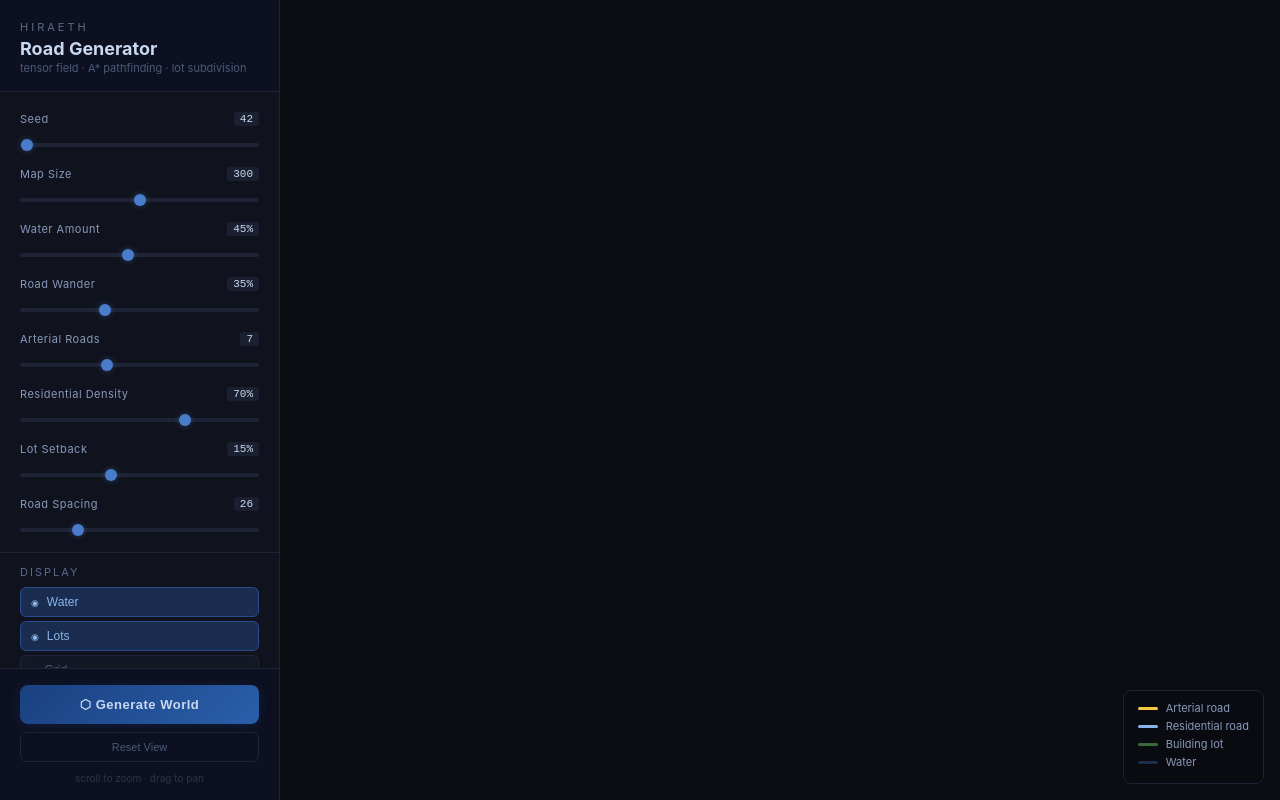
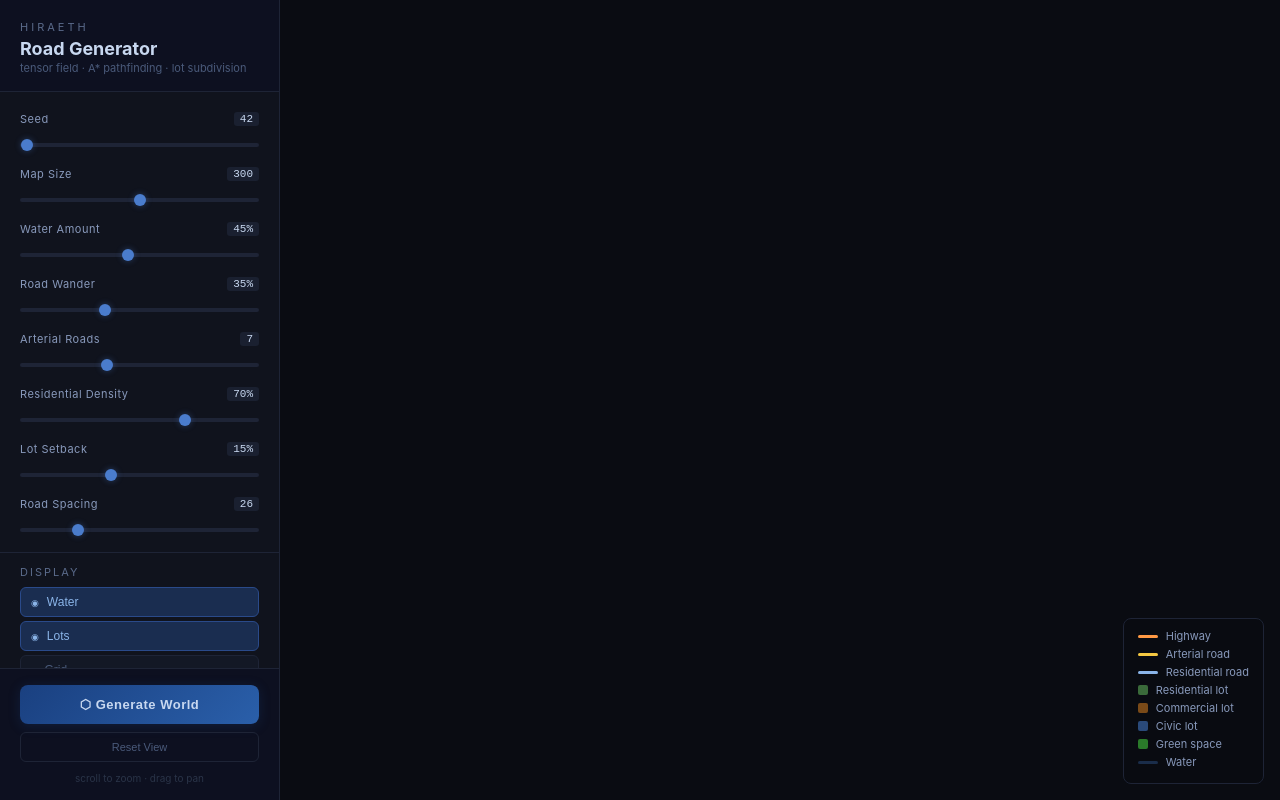
Before and after one commit to HammerOfSteel/hiraeth, a React (Vite) app in the folder poc/road-gen/: page / in a window 1280 px wide. Built offline with nearby package versions, Linux system fonts and the light colour scheme.

Commit message:
fix(road-gen): guaranteed connectivity — arterials from highway + DSU post-process connector

```diff
--- a/poc/road-gen/src/App.tsx
+++ b/poc/road-gen/src/App.tsx
@@ -264,13 +264,22 @@ export default function App() {
           borderRadius: 8, padding: '10px 14px', backdropFilter: 'blur(8px)',
         }}>
           {[
-            { color: '#f5c842', label: 'Arterial road' },
-            { color: '#8ab4e8', label: 'Residential road' },
-            { color: '#3a6a3a', label: 'Building lot' },
-            { color: '#1a2d4a', label: 'Water' },
+            { color: '#ff9944', label: 'Highway',          shape: 'road' },
+            { color: '#f5c842', label: 'Arterial road',    shape: 'road' },
+            { color: '#8ab4e8', label: 'Residential road', shape: 'road' },
+            { color: '#3a6a3a', label: 'Residential lot',  shape: 'lot' },
+            { color: '#7a4a18', label: 'Commercial lot',   shape: 'lot' },
+            { color: '#2a4a7a', label: 'Civic lot',        shape: 'lot' },
+            { color: '#2a7a2a', label: 'Green space',      shape: 'lot' },
+            { color: '#1a2d4a', label: 'Water',            shape: 'road' },
           ].map(l => (
             <div key={l.label} style={{ display: 'flex', alignItems: 'center', gap: 8, marginBottom: 4, fontSize: 11 }}>
-              <div style={{ width: 20, height: 3, background: l.color, borderRadius: 2 }} />
+              <div style={{
+                width: l.shape === 'lot' ? 10 : 20,
+                height: l.shape === 'lot' ? 10 : 3,
+                background: l.color,
+                borderRadius: l.shape === 'lot' ? 2 : 2,
+              }} />
               <span style={{ color: '#8899bb' }}>{l.label}</span>
             </div>
           ))}
--- a/poc/road-gen/src/gen/generator.ts
+++ b/poc/road-gen/src/gen/generator.ts
@@ -7,7 +7,8 @@
  */
 
 import { seededRng, v2, buildTensorField } from './math'
-import type { Vec2, Segment, Lot, Bridge, RiverPath, GeneratedWorld, GenParams } from './types'
+import { astar } from './astar'
+import type { Vec2, Segment, Lot, LotType, Bridge, RiverPath, GeneratedWorld, GenParams } from './types'
 
 // ─── Constants ────────────────────────────────────────────────────────────────
 const ROAD_SNAP_DIST  = 16   // snap to nearby road endpoint
@@ -19,6 +20,13 @@ function worldToGrid(v: Vec2, mapSize: number): { col: number; row: number } {
   return {
     col: Math.max(0, Math.min(ASTAR_GRID-1, Math.round((v.x/mapSize+0.5)*(ASTAR_GRID-1)))),
     row: Math.max(0, Math.min(ASTAR_GRID-1, Math.round((v.y/mapSize+0.5)*(ASTAR_GRID-1)))),
+  }
+}
+
+function gridToWorld(col: number, row: number, mapSize: number): Vec2 {
+  return {
+    x: (col/(ASTAR_GRID-1) - 0.5) * mapSize,
+    y: (row/(ASTAR_GRID-1) - 0.5) * mapSize,
   }
 }
 
@@ -174,7 +182,96 @@ function traceRoad(
   return pts
 }
 
-function polylineToSegments(pts: Vec2[], type: 'arterial' | 'residential'): Segment[] {
+// ─── Union-Find for connectivity repair ───────────────────────────────────────
+class UnionFind {
+  private p: number[]
+  private rank: number[]
+  constructor(n: number) {
+    this.p    = Array.from({ length: n }, (_, i) => i)
+    this.rank = new Array(n).fill(0)
+  }
+  find(x: number): number {
+    if (this.p[x] !== x) this.p[x] = this.find(this.p[x])
+    return this.p[x]
+  }
+  union(x: number, y: number): void {
+    const px = this.find(x), py = this.find(y)
+    if (px === py) return
+    if (this.rank[px] < this.rank[py]) this.p[px] = py
+    else if (this.rank[px] > this.rank[py]) this.p[py] = px
+    else { this.p[py] = px; this.rank[px]++ }
+  }
+}
+
+/**
+ * Post-process connectivity repair.
+ * Finds segments not reachable from the highway and stitches them back
+ * with a short organic connector road.  Up to 5 orphaned components bridged.
+ */
+function ensureConnectivity(segments: Segment[], mapSize: number, rng: () => number): Segment[] {
+  if (segments.length === 0) return []
+  const hwSeg = segments.find(s => s.type === 'highway')
+  if (!hwSeg) return []
+
+  const SNAP = 8
+  const keyToId = new Map<string, number>()
+  const nodePos: Vec2[] = []
+
+  const getNode = (v: Vec2): number => {
+    const k = `${Math.round(v.x/SNAP)},${Math.round(v.y/SNAP)}`
+    if (!keyToId.has(k)) { keyToId.set(k, nodePos.length); nodePos.push(v) }
+    return keyToId.get(k)!
+  }
+
+  const buildUF = (allSegs: Segment[]) => {
+    for (const s of allSegs) { getNode(s.a); getNode(s.b) }
+    const uf = new UnionFind(nodePos.length)
+    for (const s of allSegs) uf.union(getNode(s.a), getNode(s.b))
+    return uf
+  }
+
+  const added: Segment[] = []
+
+  for (let pass = 0; pass < 6; pass++) {
+    const allSegs = [...segments, ...added]
+    const uf      = buildUF(allSegs)
+    const hwRoot  = uf.find(getNode(hwSeg.a))
+
+    // Find the orphan endpoint closest to any connected segment
+    let bestDist    = Infinity
+    let orphanPt:  Vec2 | null = null
+    let targetPt:  Vec2 | null = null
+
+    for (const seg of allSegs) {
+      if (uf.find(getNode(seg.a)) === hwRoot) continue     // already connected
+      for (const ep of [seg.a, seg.b]) {
+        for (const cSeg of allSegs) {
+          if (uf.find(getNode(cSeg.a)) !== hwRoot) continue // skip disconnected
+          const { pt, dist } = nearestOnSegment(ep, cSeg.a, cSeg.b)
+          if (dist < bestDist) { bestDist = dist; orphanPt = ep; targetPt = pt }
+        }
+      }
+    }
+
+    if (!orphanPt || !targetPt || bestDist > mapSize * 0.8) break
+
+    // Organic connector: add a noisy midpoint for longer bridges
+    if (bestDist > 20) {
+      const mid: Vec2 = {
+        x: (orphanPt.x + targetPt.x) / 2 + (rng()-0.5) * bestDist * 0.28,
+        y: (orphanPt.y + targetPt.y) / 2 + (rng()-0.5) * bestDist * 0.28,
+      }
+      added.push({ a: orphanPt, b: mid, type: 'arterial' })
+      added.push({ a: mid, b: targetPt, type: 'arterial' })
+    } else {
+      added.push({ a: orphanPt, b: targetPt, type: 'arterial' })
+    }
+  }
+
+  return added
+}
+
+function polylineToSegments(pts: Vec2[], type: Segment['type']): Segment[] {
   const segs: Segment[] = []
   for (let i = 0; i < pts.length - 1; i++) {
     if (v2.dist(pts[i], pts[i+1]) >= MIN_SEG_LEN) {
@@ -201,10 +298,12 @@ function generateRoadLots(
   lotShrink: number,
 ): Lot[] {
   const lots: Lot[] = []
-  const isArterial     = seg.type === 'arterial'
-  const spacing        = isArterial ? 14 : 11
-  const depth          = isArterial ? 18 : 13
-  const roadHalfWidth  = isArterial ? 5  : 3.5
+  // Highways generate wider lots (shops/commercial strips) on both sides
+  const isHighway      = seg.type === 'highway'
+  const isArterial     = seg.type === 'arterial' || isHighway
+  const spacing        = isHighway ? 16 : isArterial ? 14 : 11
+  const depth          = isHighway ? 20 : isArterial ? 18 : 13
+  const roadHalfWidth  = isHighway ? 7  : isArterial ? 5  : 3.5
 
   const dir  = v2.norm(v2.sub(seg.b, seg.a))
   const perp = v2.perp(dir)
@@ -232,10 +331,42 @@ function generateRoadLots(
         v2.add(outer, v2.scale(dir,  hw)),
         v2.add(outer, v2.scale(dir, -hw)),
       ]
-      lots.push({ polygon: shrinkPolygon(poly, lotShrink), blockId: -1 })
+      lots.push({ polygon: shrinkPolygon(poly, lotShrink), blockId: -1, type: 'residential' })
     }
   }
   return lots
+}
+
+// ─── Lot type classification via influence ────────────────────────────────────
+function classifyLot(
+  c: Vec2,
+  segments: Segment[],
+  mapSize: number,
+  rng: () => number,
+): LotType {
+  let minHighwayDist   = Infinity
+  let minArterialDist  = Infinity  // highway or arterial
+  let minAnyRoadDist   = Infinity
+
+  for (const seg of segments) {
+    const { dist } = nearestOnSegment(c, seg.a, seg.b)
+    if (dist < minAnyRoadDist) minAnyRoadDist = dist
+    if (seg.type === 'highway' && dist < minHighwayDist) minHighwayDist = dist
+    if ((seg.type === 'highway' || seg.type === 'arterial') && dist < minArterialDist) minArterialDist = dist
+  }
+
+  const distFromCenter = Math.sqrt(c.x*c.x + c.y*c.y) / mapSize
+
+  // Civic: moderate distance from center, on major road
+  if (distFromCenter < 0.18 && minArterialDist < 12 && rng() < 0.12) return 'civic'
+  // Highway strip → strongly commercial
+  if (minHighwayDist < 22 && rng() < 0.7) return 'commercial'
+  // Arterial frontage → mostly commercial
+  if (minArterialDist < 10 && rng() < 0.45) return 'commercial'
+  // Back lots away from all roads → green space / park
+  if (minAnyRoadDist > 22 && rng() < 0.4) return 'green'
+  // Default: residential
+  return 'residential'
 }
 
 // ─── Main generation ─────────────────────────────────────────────────────────
@@ -260,7 +391,31 @@ export function generateWorld(params: GenParams): GeneratedWorld {
 
   const segments: Segment[] = []
 
-  // 3. Two spine roads through the centre (always present)
+  // 3. Highway — A* from one map edge to the opposite, routing around water.
+  //    This is the "main road" that connects the settlement to the outside world.
+  {
+    // Pick two opposing edge midpoints with slight random offset
+    const axis = rng() < 0.5 ? 'h' : 'v'  // horizontal or vertical highway
+    const offset = (rng() - 0.5) * ms * 0.35
+    const entryPt: Vec2 = axis === 'h'
+      ? { x: -half, y: offset }
+      : { x: offset, y: -half }
+    const exitPt: Vec2  = axis === 'h'
+      ? { x:  half, y: offset + (rng()-0.5)*ms*0.25 }
+      : { x: offset + (rng()-0.5)*ms*0.25, y: half }
+
+    // Lower highway cost map (roads prefer to go along existing low-cost paths)
+    const hwPath = astar(
+      entryPt, exitPt,
+      costMap, ms,
+      (v) => worldToGrid(v, ms),
+      (c, r) => gridToWorld(c, r, ms),
+      ASTAR_GRID,
+    )
+    segments.push(...polylineToSegments(hwPath, 'highway'))
+  }
+
+  // 4. Spine roads through the centre
   const spineAngle = field.sample(0, 0)
   for (const dir of [spineAngle, spineAngle + Math.PI * 0.5]) {
     const from: Vec2 = {
@@ -271,23 +426,31 @@ export function generateWorld(params: GenParams): GeneratedWorld {
     segments.push(...polylineToSegments(pts, 'arterial'))
   }
 
-  // 4. Arterial roads — radiate inward from perimeter
+  // 5. Arterial roads — branch FROM the highway (Reverse Growing: mathematically
+  //    impossible to be orphaned because every arterial STARTS on the highway).
+  //    Alternating sides + organic angle noise creates a natural "fishbone" layout
+  //    typical of British A-road settlements.
+  {
+    const hwSegs = segments.filter(s => s.type === 'highway')
     for (let i = 0; i < params.arterialCount; i++) {
-    const angle  = (i / params.arterialCount) * Math.PI * 2
-    const dist   = half * (0.65 + rng() * 0.25)
-    const start: Vec2 = { x: Math.cos(angle) * dist, y: Math.sin(angle) * dist }
-    const toward = Math.atan2(-start.y, -start.x) + (rng()-0.5) * 0.5
-
+      if (hwSegs.length === 0) break
+      const hwSeg = hwSegs[Math.floor(rng() * hwSegs.length)]
+      const origin = v2.lerp(hwSeg.a, hwSeg.b, rng())
+      const hwAngle = Math.atan2(hwSeg.b.y - hwSeg.a.y, hwSeg.b.x - hwSeg.a.x)
+      // Alternate sides, add ±37° organic noise
+      const side = i % 2 === 0 ? 1 : -1
+      const toward = hwAngle + Math.PI * 0.5 * side + (rng()-0.5) * 0.65
       const pts = traceRoad(
-      start, toward,
+        origin, toward,
         params.majorSpacing * 0.42,
         Math.floor(ms / (params.majorSpacing * 0.42)) + 6,
         costMap, ms, field, segments, rng, 0.07, 'arterial',
       )
       segments.push(...polylineToSegments(pts, 'arterial'))
     }
+  }
 
-  // 5. Residential roads — branch perpendicular off arterials
+  // 6. Residential roads — branch perpendicular off arterials
   const artSegs  = segments.filter(s => s.type === 'arterial')
   const resCount = Math.floor(params.arterialCount * 3 * params.residentialDensity)
 
@@ -313,7 +476,12 @@ export function generateWorld(params: GenParams): GeneratedWorld {
     segments.push(...polylineToSegments(pts, 'residential'))
   }
 
-  // 6. Lots alongside every road segment — with occupancy-grid overlap prevention
+  // 7. Connectivity repair — Union-Find post-process.
+  //    Any component not reachable from the highway gets a short connector road.
+  //    Safety net for spine roads or any edge-case orphans.
+  segments.push(...ensureConnectivity(segments, ms, rng))
+
+  // 8. Lots alongside every road segment — with occupancy-grid overlap prevention
   const lots: Lot[] = []
   const CELL = 5  // world units per occupancy cell
   const occupied = new Set<string>()
@@ -340,7 +508,13 @@ export function generateWorld(params: GenParams): GeneratedWorld {
     }
   }
 
-  // 7. Detect bridge crossings (road segments that pass through water)
+  // 8b. Classify each lot by influence map (commercial/civic/green/residential)
+  for (const lot of lots) {
+    const c = centroid(lot.polygon)
+    lot.type = classifyLot(c, segments, ms, rng)
+  }
+
+  // 9. Detect bridge crossings (road segments that pass through water)
   const bridges: Bridge[] = []
   const BRIDGE_STEPS = 20
   for (const seg of segments) {
--- a/poc/road-gen/src/ui/renderer.ts
+++ b/poc/road-gen/src/ui/renderer.ts
@@ -6,10 +6,14 @@ const COLORS = {
   ground:       '#1a1e28',
   waterFill:    '#1a2d4a',
   waterEdge:    '#1e4060',
+  highway:      '#ff9944',
   arterial:     '#f5c842',
   residential:  '#8ab4e8',
-  lotFill:      '#1e3020',
-  lotEdge:      '#3a6a3a',
+  // Lot types
+  lotRes:       { fill: '#1e3020', edge: '#3a6a3a' },
+  lotCommercial:{ fill: '#2a1a08', edge: '#7a4a18' },
+  lotCivic:     { fill: '#0e1e32', edge: '#2a4a7a' },
+  lotGreen:     { fill: '#0e2a0e', edge: '#2a7a2a' },
   grid:         '#ffffff08',
 }
 
@@ -131,6 +135,10 @@ export function renderWorld(
   if (opts.showLots) {
     for (const lot of world.lots) {
       if (lot.polygon.length < 3) continue
+      const palette = lot.type === 'commercial' ? COLORS.lotCommercial
+                    : lot.type === 'civic'      ? COLORS.lotCivic
+                    : lot.type === 'green'      ? COLORS.lotGreen
+                    : COLORS.lotRes
       ctx.beginPath()
       const [sx0, sy0] = toScreen(lot.polygon[0].x, lot.polygon[0].y)
       ctx.moveTo(sx0, sy0)
@@ -139,21 +147,22 @@ export function renderWorld(
         ctx.lineTo(sx, sy)
       }
       ctx.closePath()
-      ctx.fillStyle   = COLORS.lotFill
+      ctx.fillStyle   = palette.fill
       ctx.fill()
-      ctx.strokeStyle = COLORS.lotEdge
+      ctx.strokeStyle = palette.edge
       ctx.lineWidth   = 0.5
       ctx.stroke()
     }
   }
 
-  // ── Roads — casing then fill ─────────────────────────────────────────────
+  // ── Roads — casing then fill (highway > arterial > residential)
   for (const seg of world.segments) {
     const [ax, ay] = toScreen(seg.a.x, seg.a.y)
     const [bx, by] = toScreen(seg.b.x, seg.b.y)
     ctx.beginPath(); ctx.moveTo(ax, ay); ctx.lineTo(bx, by)
     ctx.strokeStyle = '#00000070'
-    ctx.lineWidth   = seg.type === 'arterial' ? scale * 6.5 : scale * 3.8
+    ctx.lineWidth   = seg.type === 'highway'   ? scale * 9
+                    : seg.type === 'arterial'  ? scale * 6.5 : scale * 3.8
     ctx.lineCap     = 'round'
     ctx.stroke()
   }
@@ -161,10 +170,23 @@ export function renderWorld(
     const [ax, ay] = toScreen(seg.a.x, seg.a.y)
     const [bx, by] = toScreen(seg.b.x, seg.b.y)
     ctx.beginPath(); ctx.moveTo(ax, ay); ctx.lineTo(bx, by)
-    ctx.strokeStyle = seg.type === 'arterial' ? COLORS.arterial : COLORS.residential
-    ctx.lineWidth   = seg.type === 'arterial' ? scale * 4.5 : scale * 2.2
+    ctx.strokeStyle = seg.type === 'highway'  ? COLORS.highway
+                    : seg.type === 'arterial' ? COLORS.arterial : COLORS.residential
+    ctx.lineWidth   = seg.type === 'highway'  ? scale * 6.5
+                    : seg.type === 'arterial' ? scale * 4.5  : scale * 2.2
     ctx.lineCap     = 'round'
     ctx.stroke()
+  }
+  // Centre line on highway
+  for (const seg of world.segments.filter(s => s.type === 'highway')) {
+    const [ax, ay] = toScreen(seg.a.x, seg.a.y)
+    const [bx, by] = toScreen(seg.b.x, seg.b.y)
+    ctx.beginPath(); ctx.moveTo(ax, ay); ctx.lineTo(bx, by)
+    ctx.strokeStyle = '#ffffff40'
+    ctx.lineWidth   = 1
+    ctx.setLineDash([scale * 4, scale * 3])
+    ctx.stroke()
+    ctx.setLineDash([])
   }
 
   // ── Bridges — drawn on top of roads and rivers ───────────────────────────
@@ -172,7 +194,7 @@ export function renderWorld(
     const [ax, ay] = toScreen(bridge.a.x, bridge.a.y)
     const [bx, by] = toScreen(bridge.b.x, bridge.b.y)
     const isArterial = bridge.type === 'arterial'
-    const halfW = scale * (isArterial ? 3.5 : 2.2)
+    const halfW = scale * (bridge.type === 'highway' ? 5 : isArterial ? 3.5 : 2.2)
 
     // Direction perpendicular to bridge for deck width
     const len = Math.sqrt((bx-ax)**2 + (by-ay)**2) || 1
@@ -194,8 +216,9 @@ export function renderWorld(
 
     // Road surface on bridge
     ctx.beginPath(); ctx.moveTo(ax-ex, ay-ey); ctx.lineTo(bx+ex, by+ey)
-    ctx.strokeStyle = isArterial ? COLORS.arterial : COLORS.residential
-    ctx.lineWidth   = isArterial ? scale * 4.5 : scale * 2.2
+    ctx.strokeStyle = bridge.type === 'highway'  ? COLORS.highway
+                    : isArterial                 ? COLORS.arterial : COLORS.residential
+    ctx.lineWidth   = bridge.type === 'highway' ? scale * 6.5 : isArterial ? scale * 4.5 : scale * 2.2
     ctx.lineCap     = 'butt'
     ctx.stroke()
 
@@ -217,11 +240,21 @@ export function renderWorld(
   ctx.fillStyle = '#ff6b6b'; ctx.fill()
 
   // ── Stats overlay ───────────────────────────────────────────────────────────
+  const hw   = world.segments.filter(s=>s.type==='highway').length
+  const art  = world.segments.filter(s=>s.type==='arterial').length
+  const res  = world.segments.filter(s=>s.type==='residential').length
+  const lRes = world.lots.filter(l=>l.type==='residential').length
+  const lCom = world.lots.filter(l=>l.type==='commercial').length
+  const lCiv = world.lots.filter(l=>l.type==='civic').length
+  const lGrn = world.lots.filter(l=>l.type==='green').length
   ctx.fillStyle = 'rgba(0,0,0,0.6)'
-  ctx.fillRect(8, 8, 200, 60)
+  ctx.fillRect(8, 8, 210, 100)
   ctx.fillStyle = '#ffffff99'
   ctx.font = '11px monospace'
-  ctx.fillText(`segments: ${world.segments.length}`, 16, 26)
-  ctx.fillText(`arterial: ${world.segments.filter(s=>s.type==='arterial').length}`, 16, 40)
-  ctx.fillText(`lots: ${world.lots.length}`, 16, 54)
+  ctx.fillText(`roads: ${world.segments.length}  (hwy:${hw} art:${art} res:${res})`, 16, 26)
+  ctx.fillText(`lots:  ${world.lots.length}`, 16, 40)
+  ctx.fillStyle = COLORS.residential; ctx.fillText(`  residential: ${lRes}`, 16, 54)
+  ctx.fillStyle = COLORS.highway;     ctx.fillText(`  commercial:  ${lCom}`, 16, 68)
+  ctx.fillStyle = COLORS.arterial;    ctx.fillText(`  civic:       ${lCiv}`, 16, 82)
+  ctx.fillStyle = '#2a7a2a';          ctx.fillText(`  green:       ${lGrn}`, 16, 96)
 }
```
Also changed, not shown: poc/road-gen/src/gen/types.ts (+5 -2 lines). Lines whose indentation alone changed are shown as unchanged.
